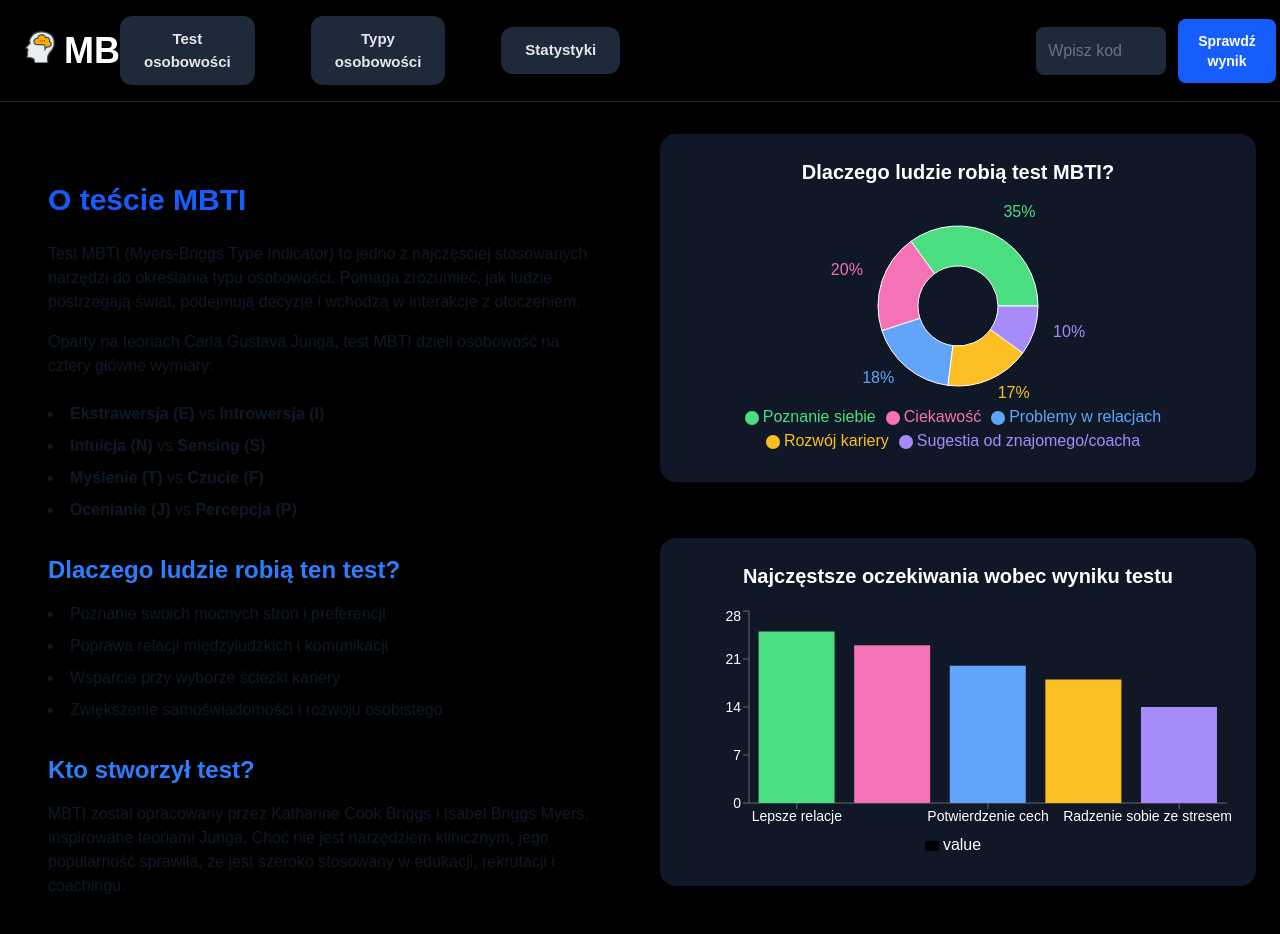
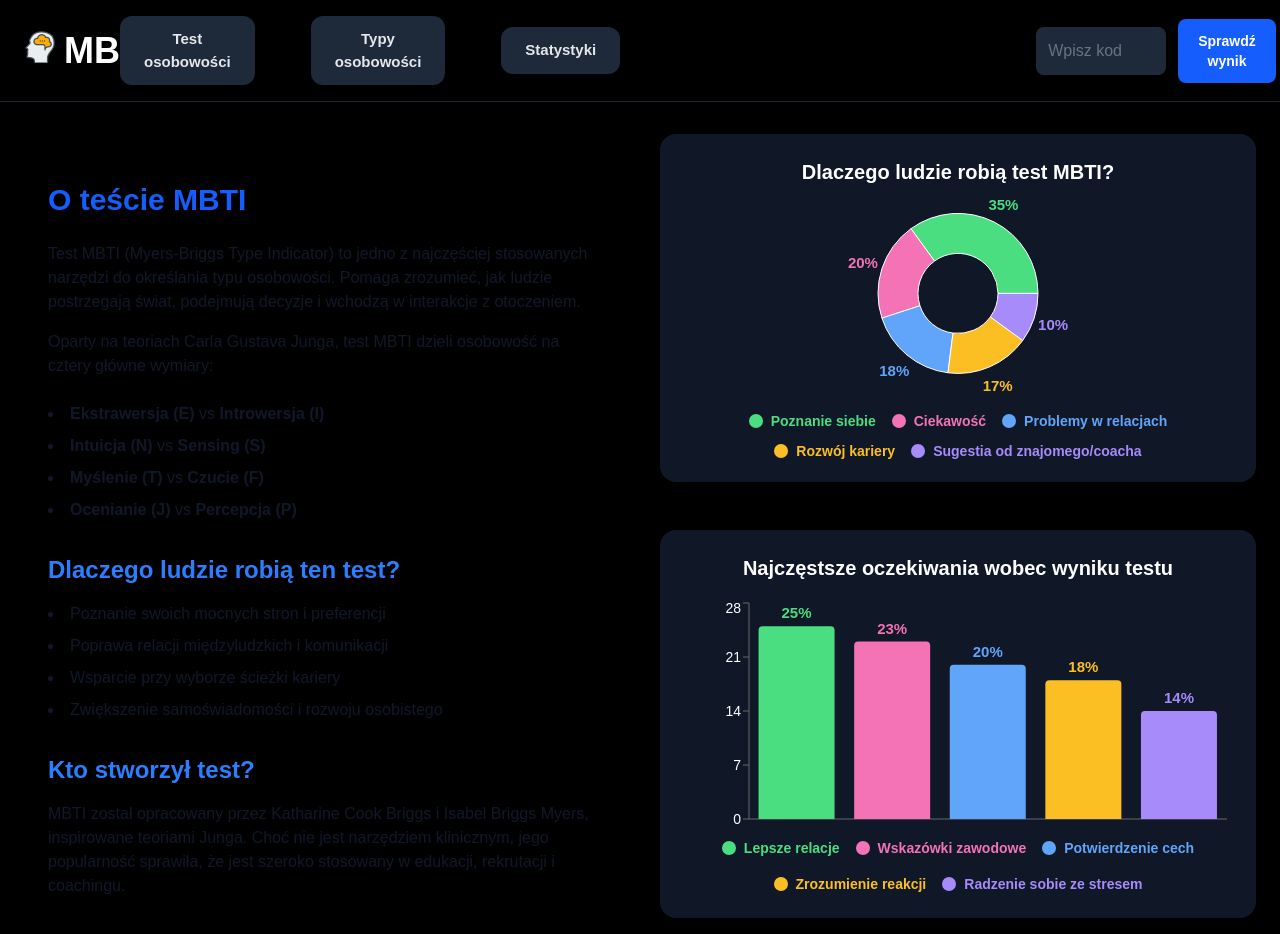
Before and after one commit to arekminajj/personality-test-web-app, a Next.js app: page / in a window 1280 px wide. Shown: the top 934 px of the page. Built offline with nearby package versions, Linux system fonts and the light colour scheme.

Commit message:
wykresy na stronie glownej

```diff
--- a/src/components/BarVisualization.js
+++ b/src/components/BarVisualization.js
@@ -6,30 +6,62 @@ import {
   XAxis,
   YAxis,
   Tooltip,
-  Legend,
   Cell,
+  LabelList,
 } from "recharts";
 
 const COLORS = ["#4ADE80", "#F472B6", "#60A5FA", "#FBBF24", "#A78BFA"];
 
+const renderColoredLabel = (props) => {
+  const { x, y, width, value, index } = props;
+  return (
+    <text
+      x={x + width / 2}
+      y={y - 8}
+      fill={COLORS[index % COLORS.length]}
+      fontSize={15}
+      fontWeight={700}
+      textAnchor="middle"
+    >
+      {value}%
+    </text>
+  );
+};
+
+function CustomBarTooltip({ active, payload }) {
+  if (!active || !payload || !payload.length) return null;
+  const item = payload[0];
+  return (
+    <div className="rounded-lg pl-[-1rm] pr-3 py-2 shadow bg-gray-800 text-white border border-gray-700">
+      <div className="flex items-center gap-1">
+        <span
+          style={{
+            display: "inline-block",
+            width: 14,
+            height: 14,
+            background: item.color,
+            borderRadius: "50%",
+          }}
+        />
+        <span className="font-semibold">{item.payload.name}:</span>
+        <span className="ml-0">{item.value}%</span>
+      </div>
+    </div>
+  );
+}
+
 export default function BarVisualization({ data, title }) {
   return (
-    <div className="bg-gray-900 rounded-2xl shadow-lg p-6 mb-8">
+    <div className="bg-gray-900 rounded-2xl shadow-lg p-6 mb-6">
       <h2 className="text-xl font-semibold mb-4 text-center">{title}</h2>
       <div className="h-64 w-full">
         <ResponsiveContainer>
           <BarChart data={data}>
-            <XAxis dataKey="name" tick={{ fill: "#fff", fontSize: 14 }} />
+            <XAxis dataKey="name" tick={false} />
             <YAxis tick={{ fill: "#fff", fontSize: 14 }} />
-            <Tooltip
-              contentStyle={{
-                backgroundColor: "#1F2937",
-                border: "none",
-                color: "#fff",
-              }}
-            />
-            <Legend wrapperStyle={{ color: "#fff" }} />
-            <Bar dataKey="value">
+            <Tooltip content={<CustomBarTooltip />} />
+            <Bar dataKey="value" name="" radius={[4, 4, 0, 0]}>
+              <LabelList dataKey="value" content={renderColoredLabel} />
               {data.map((_, idx) => (
                 <Cell key={idx} fill={COLORS[idx % COLORS.length]} />
               ))}
@@ -37,6 +69,30 @@ export default function BarVisualization({ data, title }) {
           </BarChart>
         </ResponsiveContainer>
       </div>
+      <div className="flex flex-wrap justify-center gap-4 mt-[-1rem]">
+        {data.map((item, idx) => (
+          <div key={item.name} className="flex items-center gap-2">
+            <span
+              style={{
+                display: "inline-block",
+                width: 14,
+                height: 14,
+                background: COLORS[idx % COLORS.length],
+                borderRadius: "50%",
+              }}
+            />
+            <span
+              className="text-sm"
+              style={{
+                color: COLORS[idx % COLORS.length],
+                fontWeight: 600,
+              }}
+            >
+              {item.name}
+            </span>
+          </div>
+        ))}
+      </div>
     </div>
   );
 }
--- a/src/components/Visualization2.js
+++ b/src/components/Visualization2.js
@@ -10,10 +10,63 @@ import {
 
 const COLORS = ["#4ADE80", "#F472B6", "#60A5FA", "#FBBF24", "#A78BFA"];
 
+function CustomPieTooltip({ active, payload }) {
+  if (!active || !payload || !payload.length) return null;
+  const item = payload[0];
+  return (
+    <div
+      className="rounded-lg py-2 shadow bg-gray-800 text-white border border-gray-700"
+      style={{ paddingLeft: 4, paddingRight: 10 }}
+    >
+      <div className="flex items-center gap-0">
+        <span
+          style={{
+            display: "inline-block",
+            width: 11,
+            height: 14,
+            background: item.color,
+            borderRadius: "50%",
+          }}
+        />
+        <span className="font-semibold">{item.payload.answerText}:</span>
+        <span className="ml-1">{item.value}%</span>
+      </div>
+    </div>
+  );
+}
+
+const renderCustomLabel = ({
+  cx,
+  cy,
+  midAngle,
+  innerRadius,
+  outerRadius,
+  value,
+  index,
+}) => {
+  const RADIAN = Math.PI / 180;
+  const radius = innerRadius + (outerRadius - innerRadius) * 1.5;
+  const x = cx + radius * Math.cos(-midAngle * RADIAN);
+  const y = cy + radius * Math.sin(-midAngle * RADIAN);
+  return (
+    <text
+      x={x}
+      y={y}
+      fill={COLORS[index % COLORS.length]}
+      fontSize={15}
+      fontWeight={700}
+      textAnchor="middle"
+      dominantBaseline="central"
+    >
+      {`${value}%`}
+    </text>
+  );
+};
+
 export default function Visualization({ data, title }) {
   return (
-    <div className="bg-gray-900 rounded-2xl shadow-lg p-6 mb-8">
-      <h2 className="text-xl font-semibold mb-4 text-center">{title}</h2>
+    <div className="bg-gray-900 rounded-2xl shadow-lg p-6 mb-6">
+      <h2 className="text-xl font-semibold mb-1 text-center">{title}</h2>
       <div className="h-64 w-full">
         <ResponsiveContainer>
           <PieChart>
@@ -22,28 +75,44 @@ export default function Visualization({ data, title }) {
               dataKey="percent"
               nameKey="answerText"
               cx="50%"
-              cy="50%"
+              cy="40%"
               innerRadius={40}
               outerRadius={80}
-              label={({ value }) => `${value}%`}
+              label={renderCustomLabel}
               labelLine={false}
             >
               {data.map((_, idx) => (
                 <Cell key={idx} fill={COLORS[idx % COLORS.length]} />
               ))}
             </Pie>
-            <Tooltip
-              formatter={(value) => `${value}%`}
-              contentStyle={{
-                backgroundColor: "#1F2937",
-                border: "none",
-              }}
-              labelStyle={{ color: "#fff" }}
-              itemStyle={{ color: "#fff" }}
-            />
-            <Legend verticalAlign="bottom" wrapperStyle={{ color: "#fff" }} />
+            <Tooltip content={<CustomPieTooltip />} />
           </PieChart>
         </ResponsiveContainer>
+      </div>
+      <div className="flex flex-wrap justify-center gap-4 mt-[-2rem]">
+        {data.map((item, idx) => (
+          <div key={item.answerText} className="flex items-center gap-2">
+            <div
+              style={{
+                width: 14,
+                height: 14,
+                backgroundColor: COLORS[idx % COLORS.length],
+                borderRadius: "50%",
+                flexShrink: 0,
+              }}
+            />
+            <span
+              className="text-sm"
+              style={{
+                color: COLORS[idx % COLORS.length],
+                fontWeight: 600,
+                lineHeight: "1",
+              }}
+            >
+              {item.answerText}
+            </span>
+          </div>
+        ))}
       </div>
     </div>
   );
```
